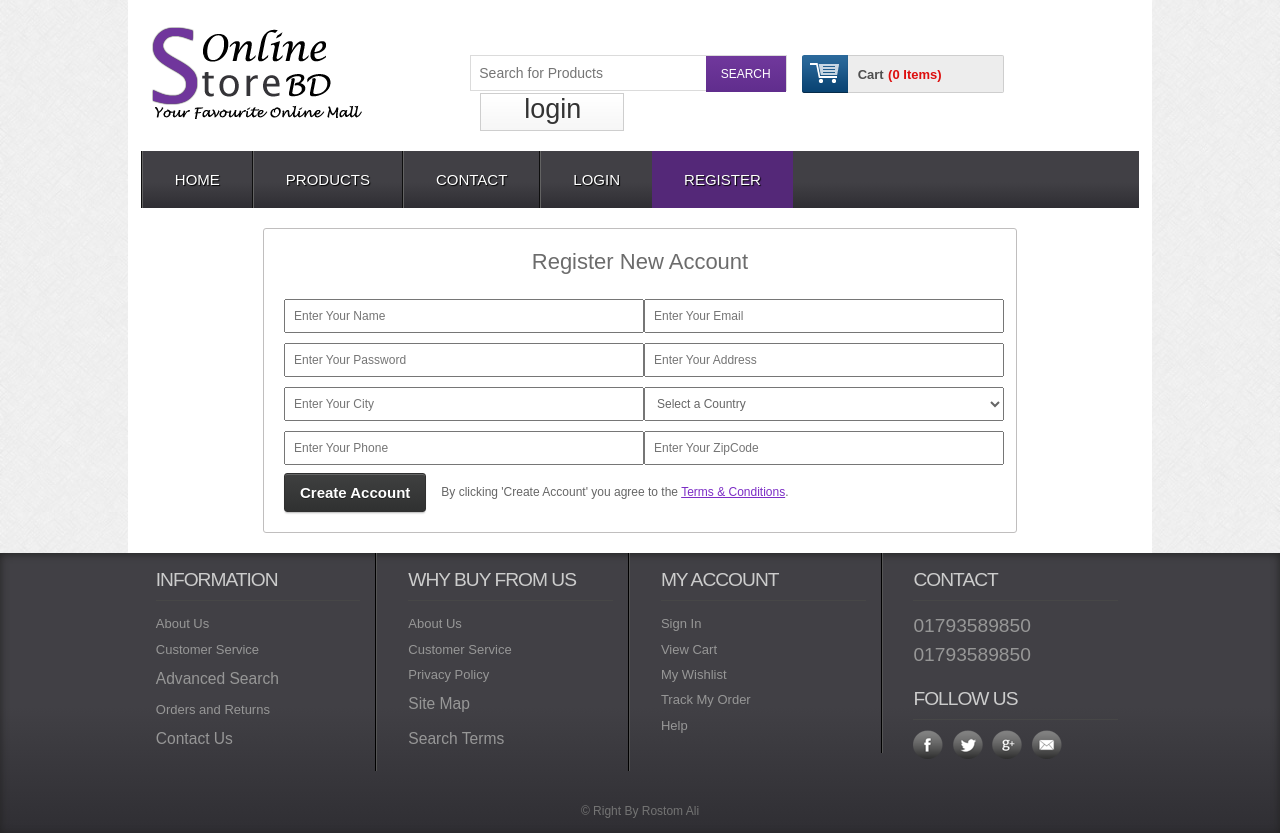
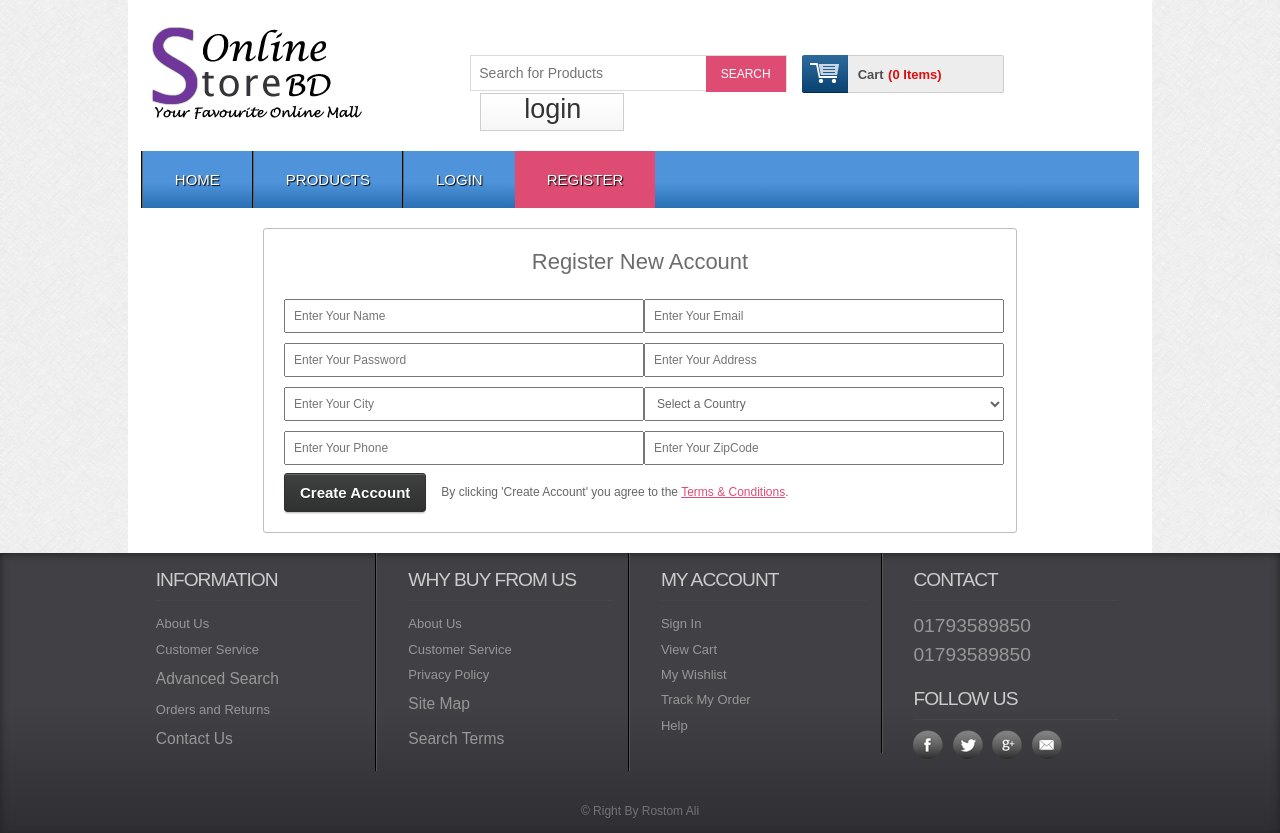
Before and after one commit to arommal/PBKK-Alprofit, a CodeIgniter app: page /database/customer/register in a window 1280 px wide. Run offline with CodeIgniter, Linux system fonts and the light colour scheme; data comes from the database, SQL or seed files in the repository; some web fonts are replaced.

Commit message:
update view customer

```diff
--- a/application/views/web/inc/header.php
+++ b/application/views/web/inc/header.php
@@ -76,11 +76,7 @@
                     }
                     ?>"><a href="<?php echo base_url('/cart'); ?>">Cart</a></li>
                     <?php } ?>
-                <li class="<?php
-                if ($this->uri->uri_string() == 'contact') {
-                    echo "active";
-                }
-                ?>"><a href="<?php echo base_url('/contact'); ?>">Contact</a> </li>
+
 
                 <?php if(!$this->session->userdata('customer_id')){?>
 
--- a/application/views/web/pages/product.php
+++ b/application/views/web/pages/product.php
@@ -20,7 +20,7 @@
                         <a href="<?php echo base_url('single/'.$single_products->product_id);?>"><img style="width:250px;height:250px" src="<?php echo base_url('uploads/'.$single_products->product_image)?>" alt="" /></a>
                         <h2><?php echo $single_products->product_title ?></h2>
                         <p><?php echo word_limiter($single_products->product_short_description, 10) ?></p>
-                        <p><span class="price"><?php echo $this->cart->format_number($single_products->product_price) ?> Tk</span></p>
+                        <p><span class="price">Rp<?php echo $this->cart->format_number($single_products->product_price) ?></span></p>
                         <div class="button"><span><a href="<?php echo base_url('single/'.$single_products->product_id);?>" class="details">Details</a></span></div>
                     </div>
                     <?php
--- a/application/views/web/pages/single.php
+++ b/application/views/web/pages/single.php
@@ -11,7 +11,7 @@
                     <h2><?php echo $get_single_product->product_title?></h2>
                     <p><?php echo $get_single_product->product_short_description?></p>
                     <div class="price">
-                        <p>Price: <span><?php echo $this->cart->format_number($get_single_product->product_price)?> Tk</span></p>
+                        <p>Price: <span>Rp.<?php echo $this->cart->format_number($get_single_product->product_price)?></span></p>
                         <p>Category: <span><?php echo $get_single_product->category_name?></span></p>
                         <p>Brand:<span><?php echo $get_single_product->brand_name?></span></p>
                     </div>
--- a/assets/web/css/menu.css
+++ b/assets/web/css/menu.css
@@ -4,14 +4,14 @@ ul.dc_mm-orange,ul.dc_mm-orange li{
 	list-style:none;
 }
 ul.dc_mm-orange{
-	background: #414045;
-	background: -moz-linear-gradient(top,  #414045 55%, #2f2e33 100%);
-	background: -webkit-gradient(linear, left top, left bottom, color-stop(55%,#414045), color-stop(100%,#2f2e33));
-	background: -webkit-linear-gradient(top,  #414045 55%,#2f2e33 100%);
-	background: -o-linear-gradient(top,  #414045 55%,#2f2e33 100%);
-	background: -ms-linear-gradient(top,  #414045 55%,#2f2e33 100%);
-	background: linear-gradient(to bottom,  #414045 55%,#2f2e33 100%);
-	filter: progid:DXImageTransform.Microsoft.gradient( startColorstr='#414045', endColorstr='#2f2e33',GradientType=0 );
+	background: #4f94da;
+	background: -moz-linear-gradient(top,  #4f94da 55%, #286FB4 100%);
+	background: -webkit-gradient(linear, left top, left bottom, color-stop(55%,#4f94da), color-stop(100%,#286FB4));
+	background: -webkit-linear-gradient(top,  #4f94da 55%,#286FB4 100%);
+	background: -o-linear-gradient(top,  #4f94da 55%,#286FB4 100%);
+	background: -ms-linear-gradient(top,  #4f94da 55%,#286FB4 100%);
+	background: linear-gradient(to bottom,  #4f94da 55%,#286FB4 100%);
+	filter: progid:DXImageTransform.Microsoft.gradient( startColorstr='#4f94da', endColorstr='#286FB4',GradientType=0 );
 	font:normal 13px Arial,sans-serif;
 	padding:0;
 	position:relative;
--- a/assets/web/css/style.css
+++ b/assets/web/css/style.css
@@ -75,10 +75,10 @@ body{
     padding:10px 15px;
     height: 36px;
     margin:0;
-    background: -webkit-gradient(linear,left top,left bottom,from(#70389C),to(#602D8D));
-    background: -moz-linear-gradient(top,#70389C,#602D8D);
-    background: -o-linear-gradient(top,#70389C,#602D8D);
-    background: -ms-linear-gradient(top,#70389C,#602D8D);
+    background: -webkit-gradient(linear,left top,left bottom,from(#DF4C73),to(#DF4C73));
+    background: -moz-linear-gradient(top,#DF4C73,#DF4C73);
+    background: -o-linear-gradient(top,#DF4C73,#DF4C73);
+    background: -ms-linear-gradient(top,#DF4C73,#DF4C73);
     -webkit-transition: all .9s;
     -moz-transition: all .9s;
     -o-transition: all .9s;
@@ -254,7 +254,7 @@ p.terms{
 }
 p.terms a,p.note a{
     text-decoration:underline;
-    color:#7C2DC5;
+    color:#DF4C73;
 }
 p.terms a:hover,p.note a:hover{
     text-decoration:none;
@@ -2489,4 +2489,4 @@ table.tblone img {
     cursor: pointer;
 }
 
-html body li.active a{background: #542878;border-left: 0px !important;}
+html body li.active a{background: #DF4C73;border-left: 0px !important;}
```
Also changed, not shown: other parts of assets/web/css/menu.css (+12 -12 lines), other parts of assets/web/css/style.css (+15 -15 lines), application/views/web/pages/cart.php (+5 -5 lines), application/views/web/pages/contact.php (deleted, +0 -53 lines), assets/web/images/logo.png.
